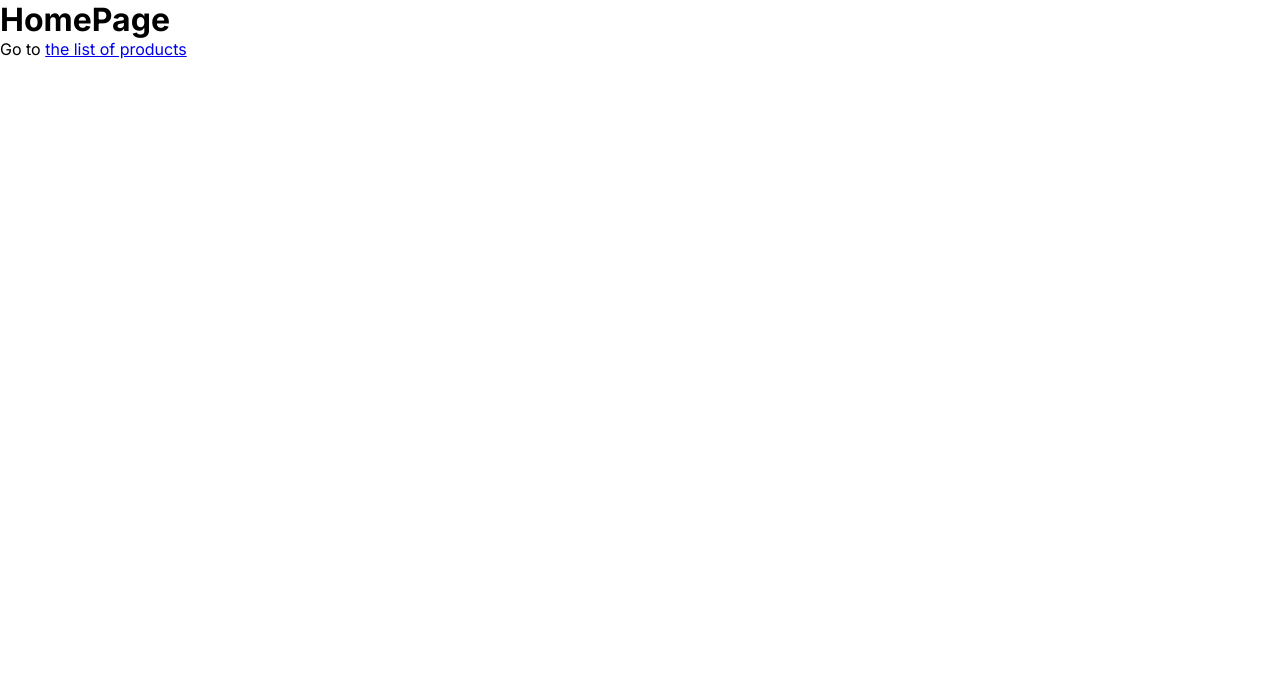
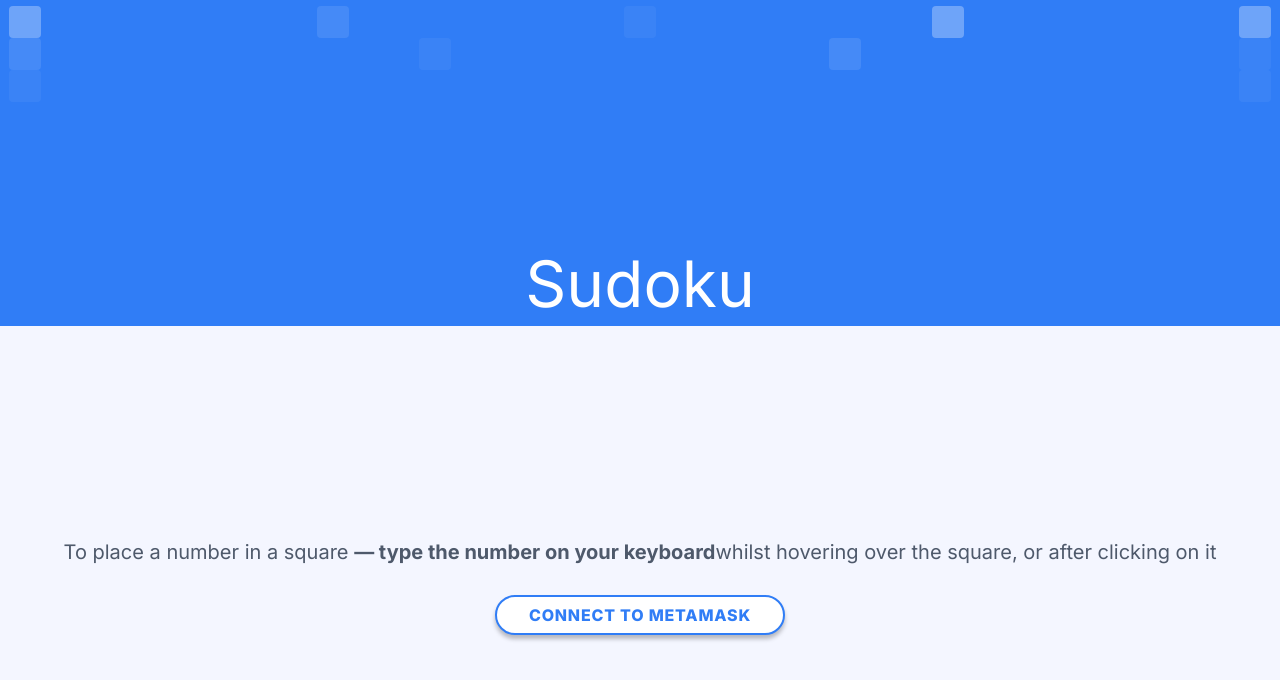
Before and after one commit to gylman/SudoChain, a React (Vite) app in the folder client/: page / in a window 1280 px wide. Shown: the top 680 px of the page. Built offline with nearby package versions, Linux system fonts and the light colour scheme.

Commit message:
styling background

```diff
--- a/client/src/App.jsx
+++ b/client/src/App.jsx
@@ -8,60 +8,6 @@ import { createBrowserRouter, RouterProvider } from 'react-router-dom';
 import styled from 'styled-components';
 import Root from './pages/Root';
 import Home from './pages/Home';
-
-const Container = styled.div`
-  width: 100%;
-  height: 100%;
-  display: flex;
-  justify-content: center;
-  align-items: center;
-  flex-direction: column;
-`;
-
-const UpperBack = styled.div`
-  height: 40.8%;
-  background: #307df6;
-  width: 100%;
-  display: flex;
-  justify-content: center;
-  align-items: flex-end;
-`;
-const LowerBack = styled.div`
-  display: flex;
-  flex-direction: column;
-  align-items: center;
-  justify-content: center;
-  width: 100%;
-  height: 59.2%;
-  background: #f4f6ff;
-`;
-
-const Title = styled.span`
-  color: #fff;
-  text-align: center;
-  font-family: Inter;
-  font-size: 64px;
-  font-style: normal;
-  font-weight: 400;
-  line-height: normal;
-  margin-bottom: 4px;
-`;
-
-const Instruction = styled.p`
-  color: #4e596b;
-  text-align: center;
-  font-family: Inter;
-  font-size: 20px;
-  font-style: normal;
-  font-weight: 400;
-  line-height: normal;
-  margin-top: 48px;
-  margin-bottom: 31px;
-`;
-
-const ConnectButton = styled(BaseButton)`
-  background: black;
-`;
 
 const router = createBrowserRouter([
   {
@@ -76,40 +22,7 @@ const router = createBrowserRouter([
 ]);
 
 function App() {
-  const [account, setAccount] = useState(null);
-
-  const connectWallet = async () => {
-    if (typeof window.ethereum !== 'undefined') {
-      const accounts = await window.ethereum.request({
-        method: 'eth_requestAccounts',
-      });
-      setAccount(accounts[0]);
-    } else {
-      alert('MetaMask is not installed!');
-    }
-  };
-
-  return (
-    <RouterProvider router={router}>
-      <Container>
-        <UpperBack>
-          <Title>Sudoku</Title>
-        </UpperBack>
-        <LowerBack>
-          <Instruction>
-            To place a number in a square{' '}
-            <strong>— type the number on your keyboard</strong>
-            whilst hovering over the square, or after clicking on it
-          </Instruction>
-          {!account ? (
-            <ConnectButton onClick={connectWallet} />
-          ) : (
-            <ConnectButton />
-          )}
-        </LowerBack>
-      </Container>
-    </RouterProvider>
-  );
+  return <RouterProvider router={router} />;
 }
 
 export default App;
--- /dev/null
+++ b/client/src/components/VisualSquare.jsx
@@ -0,0 +1,18 @@
+import React from 'react';
+import styled from 'styled-components';
+
+const StyledSquare = styled.div`
+  border-radius: 4px;
+  background: #fff;
+  width: 32px;
+  height: 32px;
+  flex-shrink: 0;
+  background: ${(props) => props.bg || 'transparent'};
+  opacity: ${(props) => props.op};
+`;
+
+const VisualSquare = (props) => {
+  return <StyledSquare bg={props.bg} op={props.op} />;
+};
+
+export default VisualSquare;
--- a/client/src/pages/Root.jsx
+++ b/client/src/pages/Root.jsx
@@ -1,13 +1,132 @@
-import React from 'react';
 import { Outlet } from 'react-router-dom';
+import React, { useState } from 'react';
+import BaseButton from '../components/BaseButton';
+import Sudokus from '../components/Sudokus';
+import Sudoku from '../components/Sudoku';
+import VisualSquare from '../components/VisualSquare';
+
+import styled from 'styled-components';
+
+const Container = styled.div`
+  width: 100%;
+  height: 100%;
+  display: flex;
+  justify-content: center;
+  align-items: center;
+  flex-direction: column;
+`;
+
+const UpperBack = styled.div`
+  height: 40.8%;
+  background: #307df6;
+  width: 100%;
+  display: flex;
+  flex-direction: column;
+  justify-content: space-between;
+  align-items: center;
+`;
+const LowerBack = styled.div`
+  display: flex;
+  flex-direction: column;
+  align-items: center;
+  justify-content: center;
+  width: 100%;
+  height: 59.2%;
+  background: #f4f6ff;
+`;
+
+const Cafel = styled.div`
+  display: flex;
+  flex-direction: column;
+  padding: 6px 9px;
+  width: 100%;
+`;
+
+const CafelRow = styled.div`
+  width: 100%;
+  display: flex;
+  justify-content: space-between;
+`;
+
+const Title = styled.span`
+  color: #fff;
+  text-align: center;
+  font-family: Inter;
+  font-size: 64px;
+  font-style: normal;
+  font-weight: 400;
+  line-height: normal;
+  margin-bottom: 4px;
+`;
+
+const Instruction = styled.p`
+  color: #4e596b;
+  text-align: center;
+  font-family: Inter;
+  font-size: 20px;
+  font-style: normal;
+  font-weight: 400;
+  line-height: normal;
+  margin-top: 48px;
+  margin-bottom: 31px;
+`;
+
+const ConnectButton = styled(BaseButton)`
+  background: black;
+`;
 
 const Root = () => {
+  const [account, setAccount] = useState(null);
+
+  const connectWallet = async () => {
+    if (typeof window.ethereum !== 'undefined') {
+      const accounts = await window.ethereum.request({
+        method: 'eth_requestAccounts',
+      });
+      setAccount(accounts[0]);
+    } else {
+      alert('MetaMask is not installed!');
+    }
+  };
   return (
-    <>
-      <main>
-        <Outlet />
-      </main>
-    </>
+    <Container>
+      <UpperBack>
+        <Cafel>
+          <CafelRow>
+            <VisualSquare bg='#ffffff' op='0.3' />
+            <VisualSquare bg='#ffffff' op='0.1' />
+            <VisualSquare bg='#ffffff' op='0.05' />
+            <VisualSquare bg='#ffffff' op='0.3' />
+            <VisualSquare bg='#ffffff' op='0.3' />
+          </CafelRow>
+          <CafelRow>
+            <VisualSquare bg='#ffffff' op='0.1' />
+            <VisualSquare bg='#ffffff' op='0.05' />
+            <VisualSquare bg='#ffffff' op='0.1' />
+            <VisualSquare bg='#ffffff' op='0.05' />
+          </CafelRow>
+          <CafelRow>
+            <VisualSquare bg='#ffffff' op='0.05' />
+            <VisualSquare bg='#ffffff' op='0.05' />
+          </CafelRow>
+          <CafelRow></CafelRow>
+          <CafelRow></CafelRow>
+        </Cafel>
+        <Title>Sudoku</Title>
+      </UpperBack>
+      <LowerBack>
+        <Instruction>
+          To place a number in a square{' '}
+          <strong>— type the number on your keyboard</strong>
+          whilst hovering over the square, or after clicking on it
+        </Instruction>
+        {!account ? (
+          <ConnectButton onClick={connectWallet} />
+        ) : (
+          <ConnectButton />
+        )}
+      </LowerBack>
+    </Container>
   );
 };
 
```
